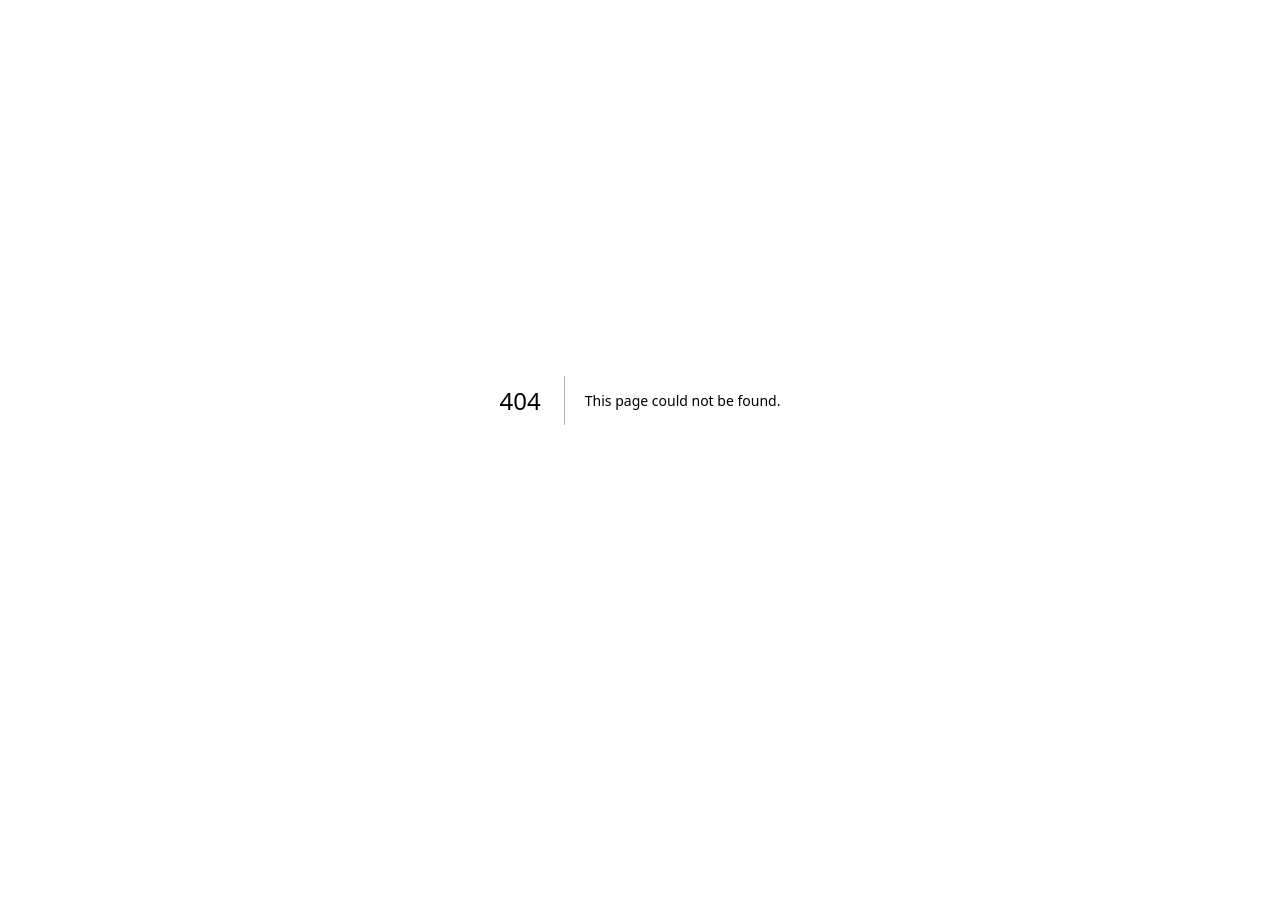
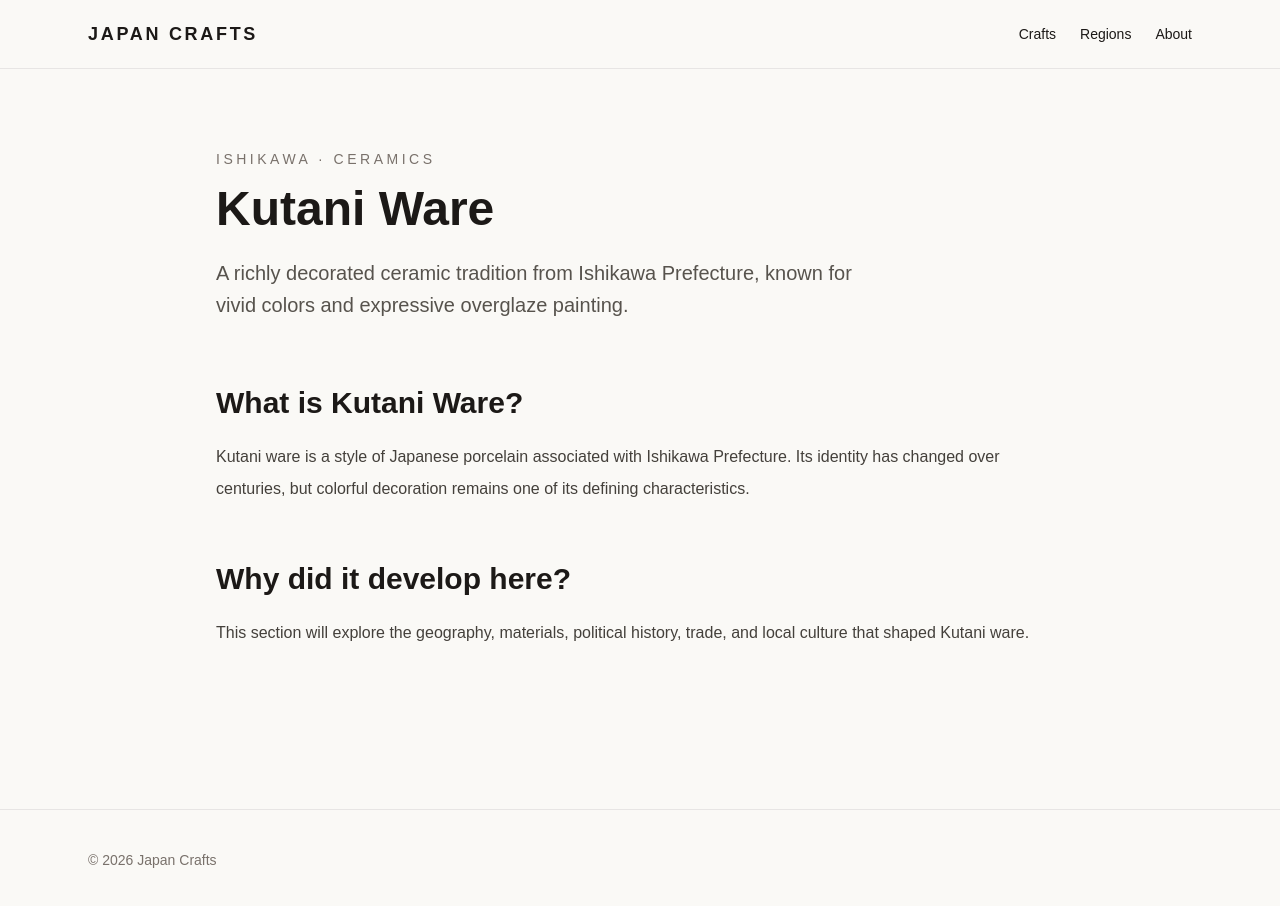
Before and after one commit to mescarmilde/japan-crafts, a Next.js app: page /en/crafts/kutani-ware in a window 1280 px wide. Before the commit this address had no page. Shown: the top 906 px of the page. Before the commit the page ends 800 px from the top, so only its background shows below. Built offline with nearby package versions, Linux system fonts and the light colour scheme.

Commit message:
Add English crafts pages and Kutani Ware

```diff
--- /dev/null
+++ b/app/en/crafts/kutani-ware/page.tsx
@@ -0,0 +1,35 @@
+export default function KutaniWarePage() {
+  return (
+    <main className="mx-auto max-w-4xl px-6 py-20">
+      <p className="text-sm uppercase tracking-[0.25em] text-stone-500">
+        Ishikawa · Ceramics
+      </p>
+
+      <h1 className="mt-4 text-5xl font-semibold">Kutani Ware</h1>
+
+      <p className="mt-6 max-w-2xl text-xl leading-8 text-stone-600">
+        A richly decorated ceramic tradition from Ishikawa Prefecture, known
+        for vivid colors and expressive overglaze painting.
+      </p>
+
+      <section className="mt-16">
+        <h2 className="text-3xl font-semibold">What is Kutani Ware?</h2>
+
+        <p className="mt-5 leading-8 text-stone-700">
+          Kutani ware is a style of Japanese porcelain associated with
+          Ishikawa Prefecture. Its identity has changed over centuries, but
+          colorful decoration remains one of its defining characteristics.
+        </p>
+      </section>
+
+      <section className="mt-14">
+        <h2 className="text-3xl font-semibold">Why did it develop here?</h2>
+
+        <p className="mt-5 leading-8 text-stone-700">
+          This section will explore the geography, materials, political
+          history, trade, and local culture that shaped Kutani ware.
+        </p>
+      </section>
+    </main>
+  );
+}
--- /dev/null
+++ b/app/en/crafts/page.tsx
@@ -0,0 +1,36 @@
+import Link from "next/link";
+
+export default function CraftsPage() {
+  return (
+    <main className="mx-auto max-w-6xl px-6 py-20">
+      <p className="mb-3 text-sm uppercase tracking-[0.25em] text-stone-500">
+        Explore
+      </p>
+
+      <h1 className="text-4xl font-semibold">Japanese Crafts</h1>
+
+      <p className="mt-5 max-w-2xl leading-7 text-stone-600">
+        Discover traditional crafts from across Japan and the history,
+        geography, materials, and people behind them.
+      </p>
+
+      <section className="mt-14 grid gap-6 md:grid-cols-2 lg:grid-cols-3">
+        <Link
+          href="/en/crafts/kutani-ware"
+          className="rounded-lg border border-stone-200 bg-white p-6 transition hover:-translate-y-1 hover:shadow-md"
+        >
+          <p className="text-sm text-stone-500">Ishikawa Prefecture</p>
+
+          <h2 className="mt-2 text-2xl font-semibold">Kutani Ware</h2>
+
+          <p className="mt-4 leading-7 text-stone-600">
+            Bold colors, intricate painting, and more than three centuries of
+            ceramic history.
+          </p>
+
+          <p className="mt-6 text-sm font-medium">Explore Kutani Ware →</p>
+        </Link>
+      </section>
+    </main>
+  );
+}
--- /dev/null
+++ b/app/en/layout.tsx
@@ -0,0 +1,39 @@
+import Link from "next/link";
+
+export default function EnglishLayout({
+  children,
+}: Readonly<{
+  children: React.ReactNode;
+}>) {
+  return (
+    <div className="min-h-screen bg-[#faf9f6] text-stone-900">
+      <header className="border-b border-stone-200 bg-[#faf9f6]">
+        <div className="mx-auto flex max-w-6xl items-center justify-between px-6 py-5">
+          <Link
+            href="/en"
+            className="text-lg font-semibold tracking-[0.15em]"
+          >
+            JAPAN CRAFTS
+          </Link>
+
+          <nav className="flex gap-6 text-sm">
+            <Link href="/en/crafts" className="hover:text-stone-500">
+              Crafts
+            </Link>
+
+            <span>Regions</span>
+            <span>About</span>
+          </nav>
+        </div>
+      </header>
+
+      {children}
+
+      <footer className="mt-20 border-t border-stone-200">
+        <div className="mx-auto max-w-6xl px-6 py-10 text-sm text-stone-500">
+          © 2026 Japan Crafts
+        </div>
+      </footer>
+    </div>
+  );
+}
--- /dev/null
+++ b/app/en/page.tsx
@@ -0,0 +1,18 @@
+export default function EnglishHomePage() {
+  return (
+    <main className="mx-auto max-w-6xl px-6 py-24">
+      <p className="mb-4 text-sm uppercase tracking-[0.25em] text-stone-500">
+        Traditional craftsmanship of Japan
+      </p>
+
+      <h1 className="max-w-3xl text-5xl font-semibold leading-tight">
+        Discover the stories behind Japan&apos;s traditional crafts.
+      </h1>
+
+      <p className="mt-8 max-w-2xl text-lg leading-8 text-stone-600">
+        Explore how geography, history, materials, and generations of
+        craftspeople shaped the objects Japan is known for today.
+      </p>
+    </main>
+  );
+}
--- a/app/page.tsx
+++ b/app/page.tsx
@@ -1,69 +1,5 @@
-import Image from "next/image";
+import { redirect } from "next/navigation";
 
 export default function Home() {
-  return (
-    <div className="flex flex-col flex-1 items-center justify-center bg-zinc-50 font-sans dark:bg-black">
-      <main className="flex flex-1 w-full max-w-3xl flex-col items-center justify-between py-32 px-16 bg-white dark:bg-black sm:items-start">
-        <Image
-          className="dark:invert h-5 w-[100px]"
-          src="/next.svg"
-          alt="Next.js logo"
-          width={100}
-          height={20}
-          priority
-        />
-        <div className="flex flex-col items-center gap-6 text-center sm:items-start sm:text-left">
-          <h1 className="max-w-xs text-3xl font-semibold leading-10 tracking-tight text-black dark:text-zinc-50">
-            To get started, edit the{" "}
-            <code className="rounded bg-black/[.06] px-1.5 py-0.5 font-mono text-[0.9em] dark:bg-white/[.08]">
-              page.tsx
-            </code>{" "}
-            file.
-          </h1>
-          <p className="max-w-md text-lg leading-8 text-zinc-600 dark:text-zinc-400">
-            Looking for a starting point or more instructions? Head over to{" "}
-            <a
-              href="https://vercel.com/templates?framework=next.js&utm_source=create-next-app&utm_medium=appdir-template-tw&utm_campaign=create-next-app"
-              className="font-medium text-zinc-950 dark:text-zinc-50"
-            >
-              Templates
-            </a>{" "}
-            or the{" "}
-            <a
-              href="https://nextjs.org/learn?utm_source=create-next-app&utm_medium=appdir-template-tw&utm_campaign=create-next-app"
-              className="font-medium text-zinc-950 dark:text-zinc-50"
-            >
-              Learning
-            </a>{" "}
-            center.
-          </p>
-        </div>
-        <div className="flex flex-col gap-4 text-base font-medium sm:flex-row">
-          <a
-            className="flex h-12 w-full items-center justify-center gap-2 rounded-full bg-foreground px-5 text-background transition-colors hover:bg-[#383838] dark:hover:bg-[#ccc] md:w-[158px]"
-            href="https://vercel.com/new?utm_source=create-next-app&utm_medium=appdir-template-tw&utm_campaign=create-next-app"
-            target="_blank"
-            rel="noopener noreferrer"
-          >
-            <Image
-              className="dark:invert h-[14px] w-4"
-              src="/vercel.svg"
-              alt="Vercel logomark"
-              width={16}
-              height={14}
-            />
-            Deploy Now
-          </a>
-          <a
-            className="flex h-12 w-full items-center justify-center rounded-full border border-solid border-black/[.08] px-5 transition-colors hover:border-transparent hover:bg-black/[.04] dark:border-white/[.145] dark:hover:bg-[#1a1a1a] md:w-[158px]"
-            href="https://nextjs.org/docs?utm_source=create-next-app&utm_medium=appdir-template-tw&utm_campaign=create-next-app"
-            target="_blank"
-            rel="noopener noreferrer"
-          >
-            Documentation
-          </a>
-        </div>
-      </main>
-    </div>
-  );
+  redirect("/en");
 }
```
